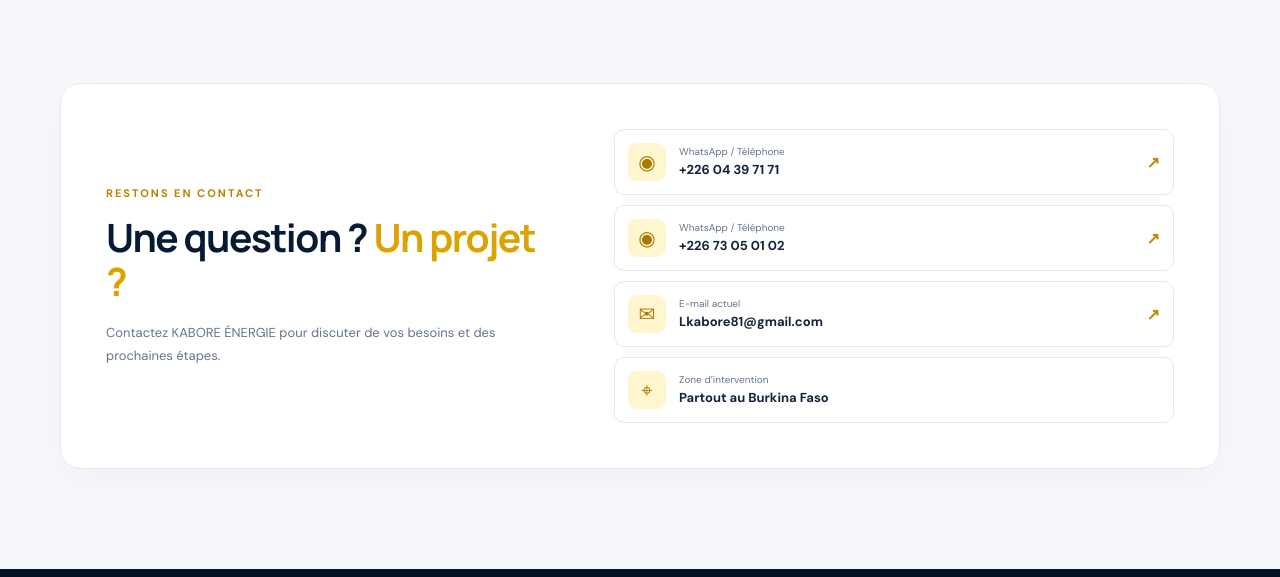
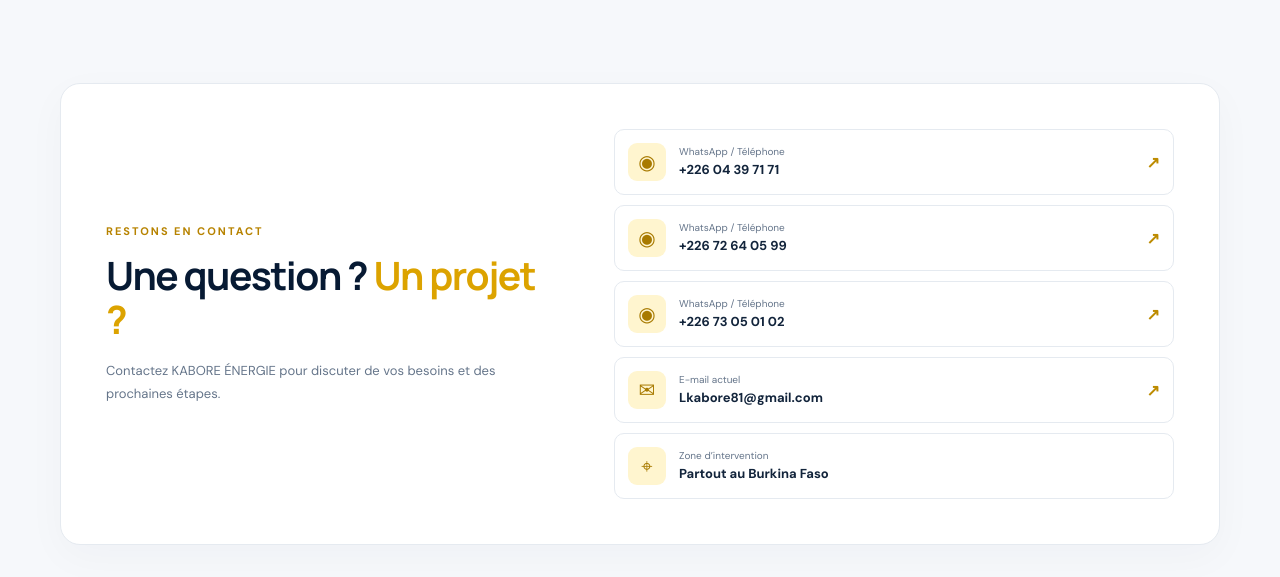
Before and after one commit to fadylsere-design/Kabore-energie, a plain HTML site: page index.html in a window 1280 px wide. Shown: the part 3750-4327 px from the top of the page. Drawn offline with Linux system fonts and the light colour scheme.

Commit message:
Add files via upload

```diff
--- a/index.html
+++ b/index.html
@@ -181,6 +181,7 @@
         <div><p class="section-kicker" data-i18n="contactKicker">RESTONS EN CONTACT</p><h2 data-i18n="contactTitle">Une question ? <span>Un projet ?</span></h2><p data-i18n="contactText">Contactez KABORE ÉNERGIE pour discuter de vos besoins et des prochaines étapes.</p></div>
         <div class="contact-methods">
           <a class="contact-method" href="https://wa.me/22604397171" target="_blank" rel="noopener"><span class="method-icon">◉</span><span><small data-i18n="whatsappLabel">WhatsApp / Téléphone</small><strong>+226 04 39 71 71</strong></span><b>↗</b></a>
+          <a class="contact-method" href="https://wa.me/22672640599" target="_blank" rel="noopener"><span class="method-icon">◉</span><span><small data-i18n="whatsappLabel">WhatsApp / Téléphone</small><strong>+226 72 64 05 99</strong></span><b>↗</b></a>
           <a class="contact-method" href="https://wa.me/22673050102" target="_blank" rel="noopener"><span class="method-icon">◉</span><span><small data-i18n="whatsappLabel">WhatsApp / Téléphone</small><strong>+226 73 05 01 02</strong></span><b>↗</b></a>
           <a class="contact-method" href="mailto:Lkabore81@gmail.com"><span class="method-icon">✉</span><span><small data-i18n="emailLabel">E-mail actuel</small><strong>Lkabore81@gmail.com</strong></span><b>↗</b></a>
           <div class="contact-method"><span class="method-icon">⌖</span><span><small data-i18n="coverageLabel">Zone d’intervention</small><strong data-i18n="coverage">Partout au Burkina Faso</strong></span></div>
```
